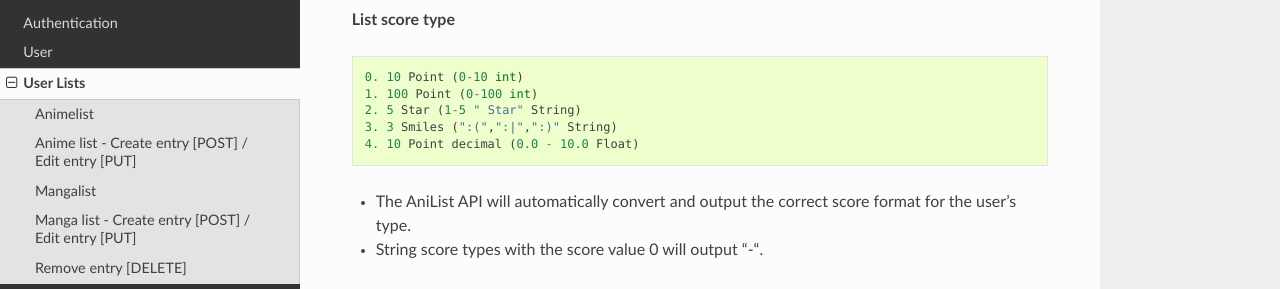
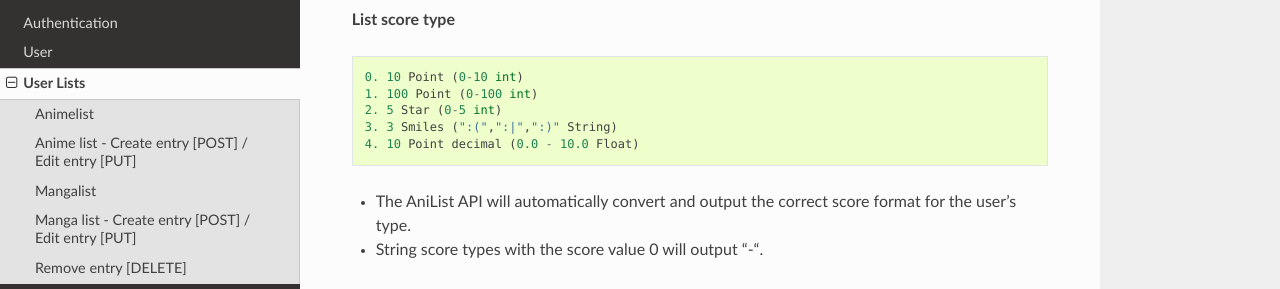
Before and after one commit to joshstar/AniList-API-Docs, a Sphinx documentation site: the page built from source/lists.rst, in a window 1280 px wide and 900 px high. Shown: the part 152-441 px from the top of the window. Built offline with Sphinx 7.4.7 and the Read the Docs theme 2.0.0, drawn with Linux system fonts in a browser that asks for light colours; pages that are not in the unit, such as notebooks, are missing from menus.

Commit message:
Corrected Star rating type

```diff
--- a/source/lists.rst
+++ b/source/lists.rst
@@ -5,7 +5,7 @@
 ::
 	0. 10 Point (0-10 int)
 	1. 100 Point (0-100 int)
-	2. 5 Star (1-5 " Star" String)
+	2. 5 Star (0-5 int)
 	3. 3 Smiles (":(",":|",":)" String)
 	4. 10 Point decimal (0.0 - 10.0 Float)
 
```
